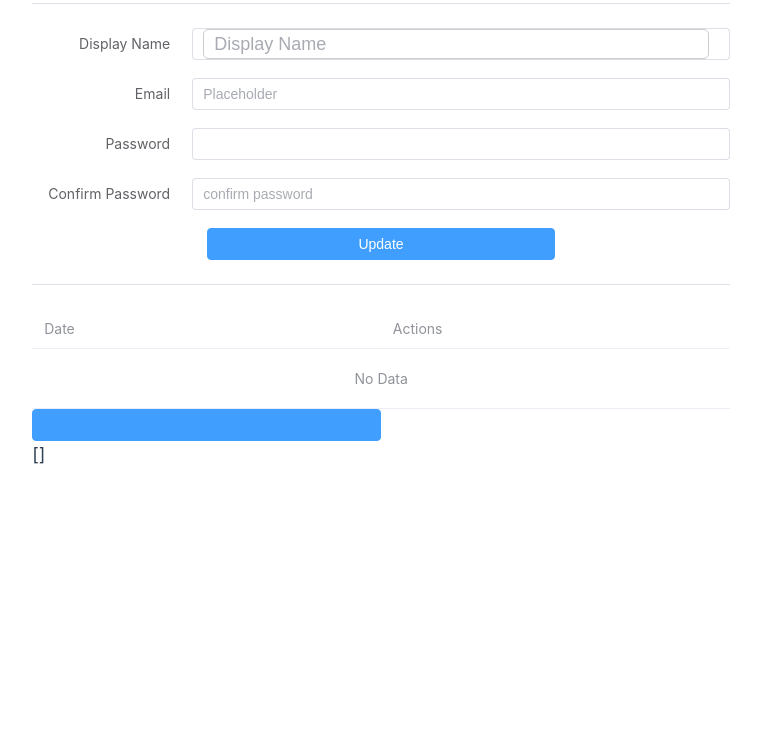
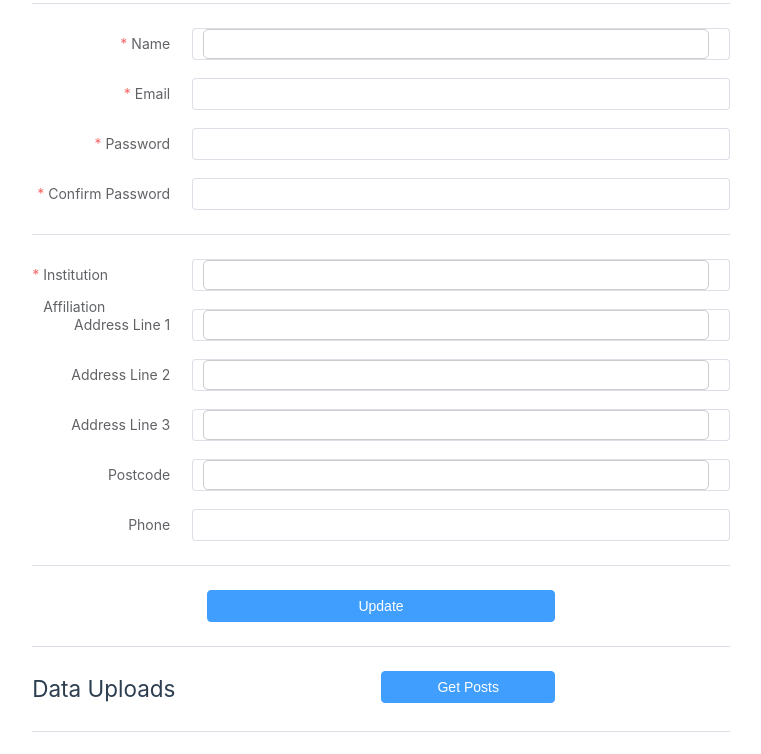
Before and after one commit to AWDGroup5/CMProject, a Vue app: page /profile in a window 1280 px wide. Shown: the part 320-1074 px from the top of the page, without its empty margins (259-1020 px from the left). Before the commit the page ends 864 px from the top, so only its background shows below. Built offline with nearby package versions, Linux system fonts and the light colour scheme; no server answers.

Commit message:
Added table showing user's data uploads. Added extra fields to user's profile. #Steve

```diff
--- a/src/components/DataUpload.vue
+++ b/src/components/DataUpload.vue
@@ -92,7 +92,7 @@ const diabetesType = [
 
 ]
 const mutation = ref([]);
-const Diabetes = ref([]);
+const diabetes = ref([]);
 const sex = ref([]);
 const AgeatMRI = ref("");
 const ledv = ref("");
@@ -205,7 +205,7 @@ function addData() {
         Myectomy: Myectomy.value,
         female: sex.value,
         AgeatMRI: AgeatMRI.value,
-        Diabetes: Diabetes.value,
+        diabetes: Diabetes.value,
     };
 
     if (!errorUpload.value) {
@@ -231,7 +231,7 @@ function addData() {
 
 <template>
     <el-form label-width="150px"  @submit.prever>
-        <div style="text-align: center" >
+        <div>
             <h2>Add Data</h2>
 
         </div>
@@ -377,7 +377,7 @@ function addData() {
             </el-col>
         </el-row>
 
-        <el-form-item label="Fiborsis / Scarring">
+        <el-form-item label="Fibrosis / Scarring">
             <el-checkbox
                 v-model="scar"
             />
@@ -423,7 +423,7 @@ function addData() {
 
         <el-form-item label="Diabetes">
             <el-select
-                v-model="Diabetes"
+                v-model="diabetes"
                 placeholder="Select an option"
                 required
                 style="width: 260px"
--- a/src/components/ProfilePosts.vue
+++ b/src/components/ProfilePosts.vue
@@ -5,7 +5,7 @@ import { firebaseAuthentication, collection, firebaseFireStore, query } from "..
 import { onAuthStateChanged } from 'firebase/auth';
 
 const user = ref(null)
-const uploadedData = reactive([]);
+const uploadedData = ref('');
 
 onAuthStateChanged(firebaseAuthentication, (currentUser) => {
 if (currentUser) {
@@ -25,10 +25,11 @@ async function fetch() {
             return;
         }
 
-        dataSnap.forEach(doc => {
-            uploadedData.value = (doc.id, '=>', doc.data());
-            //console.log(doc.id, '=>', doc.data().uploaded, doc.data().female);
-        })
+        const searchResults = dataSnap.docs.map(doc => doc.data());
+        uploadedData.value = searchResults
+        return searchResults
+
+
 
     } catch (err) {
         console.log(err);
@@ -40,20 +41,66 @@ async function fetch() {
 
 <template>
 
+    <el-row>
+        <el-col :span="12">
+            <h2>Data Uploads</h2>
+        </el-col>
+
+        <el-col :span="12">
+            <el-button class="btnStandard" type="primary" @click="fetch"> Get Posts </el-button>
+        </el-col>
+    </el-row>
+
+    <el-divider />
+
     <el-col :span="24">
-        <el-table :data="uploadedData">
-            <el-table-column fixed prop="uploaded" label="Date" />
+        <el-table :data="uploadedData" highlight-current-row max-height="500">
+            <el-table-column fixed="left" prop="uploaded" label="Date" sortable/>
+
+            <el-table-column label="Heart Conditions">
+                <el-table-column prop="ledv" label="LEDV" sortable/>
+                <el-table-column prop="redv" label="REDV" sortable/>
+                <el-table-column prop="lesv" label="LESV" sortable/>
+                <el-table-column prop="resv" label="RESV" sortable/>
+                <el-table-column prop="lvef" label="LVEF" sortable/>
+                <el-table-column prop="rvef" label="RVEF" sortable/>
+                <el-table-column prop="lsv" label="LSV" sortable/>
+                <el-table-column prop="rsv" label="RSV" sortable/>
+                <el-table-column prop="lvmass" label="LVMASS" sortable/>
+                <el-table-column prop="scar" label="Fibrosis / Scarring" sortable/>
+            </el-table-column>
+
+            <el-table-column label="Mutations">
+                <el-table-column prop="MYH7" label="MYH7" sortable/>
+                <el-table-column prop="MYBPC3mutation" label="MYBPC3" sortable/>
+                <el-table-column prop="TNNT2mutation" label="TNNT2" sortable/>
+                <el-table-column prop="ACTCmutation" label="ACTC" sortable/>
+                <el-table-column prop="TPM1" label="TPM1" sortable/>
+                <el-table-column prop="LAMP2" label="LAMP2" sortable/>
+                <el-table-column prop="TNNCI" label="TNNCI" sortable/>
+                <el-table-column prop="TNNI3" label="TNNI3" sortable/>
+                <el-table-column prop="MYL2" label="MYL2" sortable/>
+                <el-table-column prop="TTN" label="TTN" sortable/>
+
+            </el-table-column>
+            <el-table-column label="Patient Information">
+                <el-table-column prop="AgeatMRI" label="Age at MRI" sortable/>
+                <el-table-column prop="female" label="Sex" sortable/>
+                <el-table-column prop="diabetes" label="Diabetes" sortable/>
+                <el-table-column prop="ApicalHCM" label="Apical HCM" sortable/>
+                <el-table-column prop="SuddenCardiacDeath" label="Sudden Cardiac Death" sortable/>
+                <el-table-column prop="hypertension" label="Hypertension" sortable/>
+                <el-table-column prop="Myectomy" label="Myectomy" sortable/>
+
+            </el-table-column>
             <el-table-column fixed="right" label="Actions">
                 <template #default>
-                    <el-button class="btnStandard" type="primary">Edit</el-button>
-                    <el-button class="btnStandard" type="primary">Delete</el-button>
+                    <el-button type="info" disabled>Delete</el-button>
                 </template>
             </el-table-column>
         </el-table>
-        <el-button class="btnStandard" type="primary" @click="fetch">{{ user }}</el-button>
+
     </el-col>
-
-    <label>{{ uploadedData }}</label>
 
 </template>
 
--- a/src/components/UserProfile.vue
+++ b/src/components/UserProfile.vue
@@ -8,7 +8,7 @@ const user = ref(null)
 
 onAuthStateChanged(firebaseAuthentication, (currentUser) => {
 if (currentUser) {
-    user.value = currentUser.uid;
+    user.value = currentUser.displayName;
 } else {
     user.value == null;
 }
@@ -35,6 +35,12 @@ if(userSnap,exists()) {
 const displayName = ref("");
 const email = ref("");
 const password = ref("");
+const phone = ref("");
+const institute = ref("");
+const address1 = ref("");
+const address2 = ref("");
+const address3 = ref("");
+const postCode = ref("")
 const confirmPassword = ref("");
 
 const errorProfile = ref("");
@@ -63,6 +69,8 @@ getAuth().updateCurrentUser(uid, {
 <template>
     <el-form class="register" @submit.prevent>
 
+        <h2>{{ user }}</h2>
+
         <el-divider />
 
         <div v-if="errorProfile">
@@ -71,46 +79,100 @@ getAuth().updateCurrentUser(uid, {
             </el-button>
         </div>
 
-        <el-form-item label="Display Name">
+        <el-form-item label="Name"
+        :rules="[
+            { required: true, message: 'Name is required'}
+        ]">
         <el-input
             type="text"
-            placeholder="Display Name"
-            required
             autocomplete="off"
             v-model="displayName"
         ></el-input>
         </el-form-item>
 
-        <el-form-item label="Email">
-            <el-input
-                type="email"
-                required
-                placeholder="Placeholder"
-                autocomplete="off"
-                v-model="email"
-            ></el-input>
+        <el-form-item label="Email"
+        :rules="[
+            { required: true, message: 'Email is required'}
+        ]">
+        <el-input
+            type="email"
+            v-model="email"
+        ></el-input>
         </el-form-item>
 
-        <el-form-item label="Password" prop="pass">
-            <el-input
-                type="password"
-                required
-                autocomplete="off"
-                show-passwod
-                v-model="password"
-            ></el-input>
+        <el-form-item label="Password" prop="pass"
+        :rules="[
+            { required: true, message: 'Password is required'}
+        ]">
+        <el-input
+            type="password"
+            autocomplete="off"
+            show-password
+            v-model="password"
+        ></el-input>
         </el-form-item>
 
-        <el-form-item label="Confirm Password" prop="pass">
+        <el-form-item label="Confirm Password" prop="pass"
+        :rules="[
+            { required: true, message: 'Confirm the password'}
+        ]">
         <el-input
             type="password"
-            placeholder="confirm password"
             required
             autocomplete="off"
-            show-passwod
+            show-password
             v-model="confirmPassword"
         ></el-input>
         </el-form-item>
+
+        <el-divider />
+
+        <el-form-item label="Institution Affiliation"
+        :rules="[
+            { required: true, message: 'Institution Affiliation is required'}
+        ]">
+        <el-input
+            type="text"
+            v-model="institute"
+        ></el-input>
+        </el-form-item>
+
+        <el-form-item label="Address Line 1">
+        <el-input
+            type="text"
+            v-model="address1"
+        ></el-input>
+        </el-form-item>
+
+        <el-form-item label="Address Line 2">
+        <el-input
+            type="text"
+            v-model="address2"
+        ></el-input>
+        </el-form-item>
+
+        <el-form-item label="Address Line 3">
+        <el-input
+            type="text"
+            v-model="address3"
+        ></el-input>
+        </el-form-item>
+
+        <el-form-item label="Postcode">
+        <el-input
+            type="text"
+            v-model="postCode"
+        ></el-input>
+        </el-form-item>
+
+        <el-form-item label="Phone">
+        <el-input
+            type="tel"
+            v-model="phone"
+        ></el-input>
+        </el-form-item>
+
+        <el-divider />
 
         <el-form-item>
             <el-button class="btnAccount"
```
